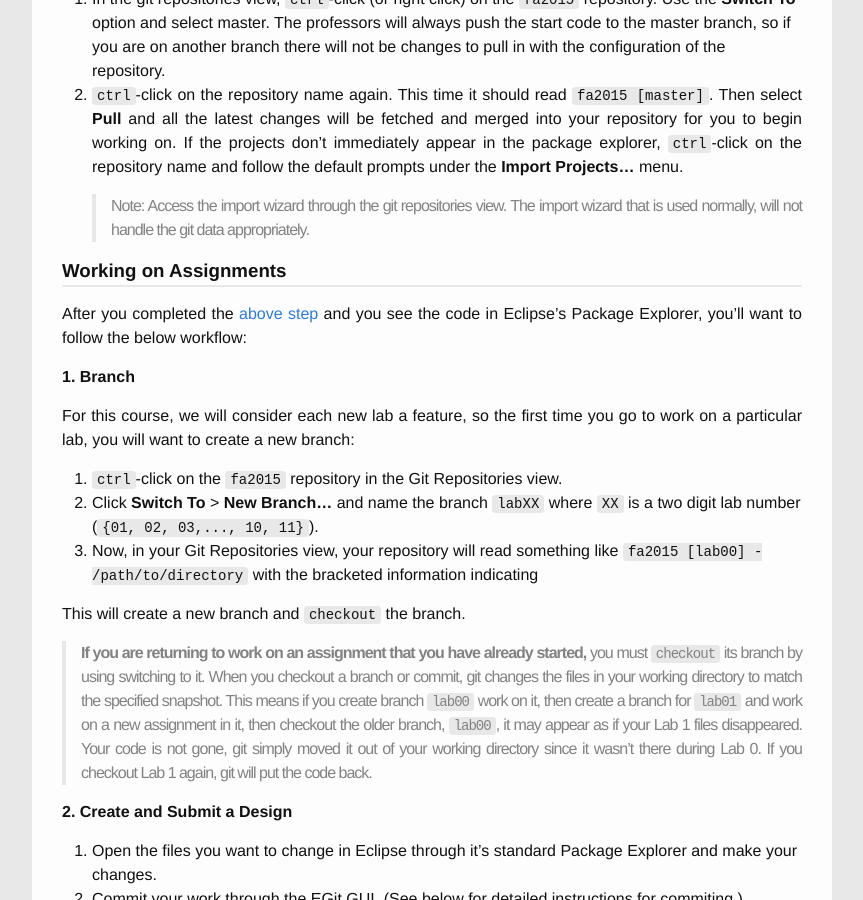
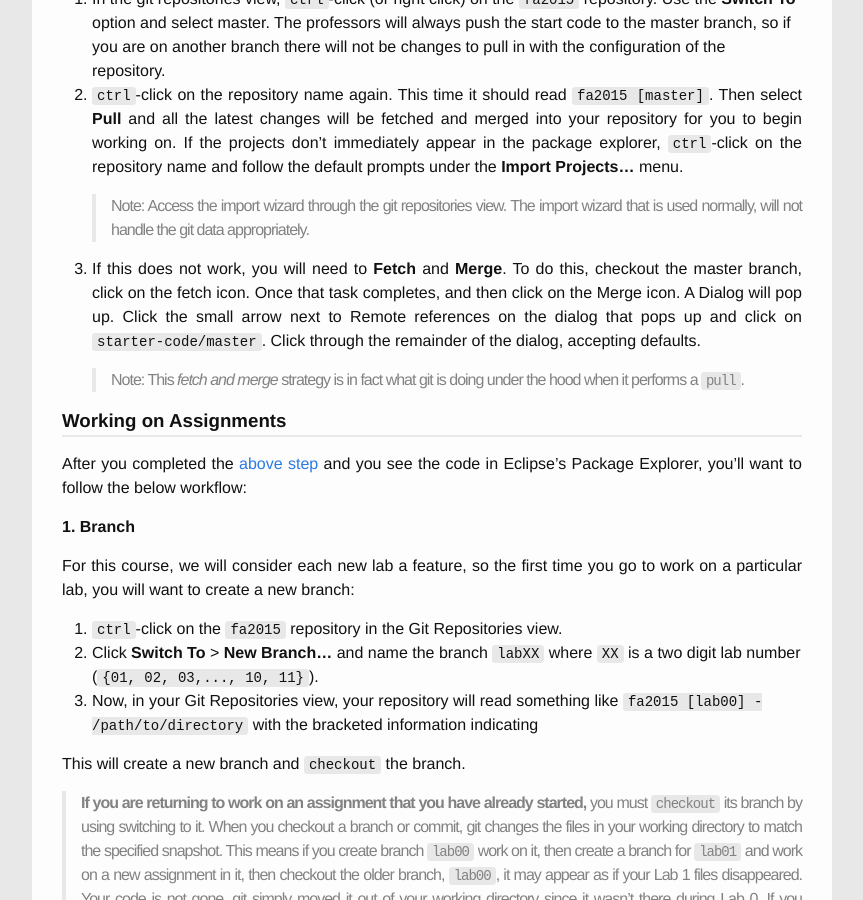
Before and after one commit to PomonaCS051/PomonaCS051.github.io, a Jekyll site: the page built from student_guide.md, in a window 1280 px wide and 900 px high, scrolled down 3575 px. Shown: the whole window, without its empty margins (208-1071 px from the left). Built offline with Jekyll 4.4.1, drawn with Linux system fonts in a browser that asks for light colours.

Commit message:
Update description to include fetch-and-merge.

```diff
--- a/student_guide.md
+++ b/student_guide.md
@@ -132,7 +132,7 @@ the links in them!***
    > Command Groups Availability (tab)***. Check **Git** and **Git Navigation Actions**.
    Click ok to finish
 
-At this point, Eclipse should look like [this](/images/screenshots/student_guide.md).
+At this point, Eclipse should look like [this](/images/screenshots/repo_view.png).
 
 ### Configuring Git and Cloning the Starter Code Repository into Eclipse
 
@@ -192,6 +192,16 @@ branch. To do that, complete the following steps:
 
    > Note: Access the import wizard through the git repositories view. The import
    > wizard that is used normally, will not handle the git data appropriately.
+
+3. If this does not work, you will need to **Fetch** and **Merge**. To do this,
+   checkout the master branch, click on the fetch icon. Once that task completes,
+   and then click on the Merge icon. A Dialog will pop up. Click the small arrow
+   next to Remote references on the dialog that pops up and click on
+   `starter-code/master`.  Click through the remainder of the dialog, accepting
+   defaults.
+
+   > Note: This *fetch and merge* strategy is in fact what git is doing under the
+   > hood when it performs a `pull`.
 
 ### Working on Assignments
 
```
